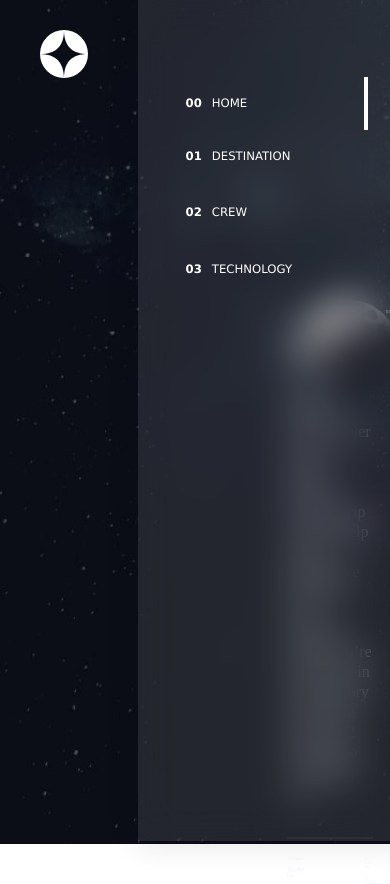
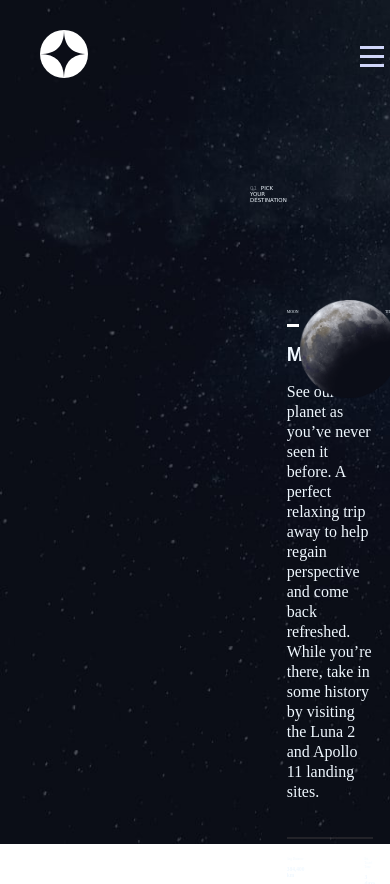
Before and after one commit to Kellsonphilips/space-tourism, a React (Create React App) app: page /destination in a window 390 px wide. Shown: the top 884 px of the page. Built offline with nearby package versions, Linux system fonts and the light colour scheme.

Commit message:
fix mobile navigation bar

```diff
--- a/src/components/nav-component/navbar.styles.scss
+++ b/src/components/nav-component/navbar.styles.scss
@@ -45,22 +45,21 @@
     display: flex;
     height: 100vh;
     width: 70vw;
-    bottom: 5.3rem;
+    bottom: 6rem;
     align-items: center;
     justify-content: flex-start;
     flex-direction: column;
-    width: 100%;
     text-align: left;
-    margin-left: 25vw;
+    margin-left: 30vw;
     align-items:flex-start;
-    padding: 5rem 7rem 0 3rem;
+    padding: 8rem 7rem 0 3rem;
     background: rgba(255, 255, 255, 0.1);
     box-shadow: 0 4px 30px rgba(0, 0, 0, 0.1);
     backdrop-filter: blur(18.8px);
     -webkit-backdrop-filter: blur(12.8px);
     opacity: 1;
     border-bottom: none;
-    border-right: 4px solid rgba(255, 255, 255, 0.5);
+    // border-right: 4px solid rgba(255, 255, 255, 0.5);
 
 
     .nav-link {
@@ -80,8 +79,8 @@
 
     .active {
       border-bottom: none;
-      border-right: 4px solid rgba(255, 255, 255, 1);
-      padding-right: 30vw;
+      // border-right: 4px solid rgba(255, 255, 255, 1);
+      // padding-right: 30vw;
     }
   }
 }
--- a/src/routes/navigation/navigation.component.jsx
+++ b/src/routes/navigation/navigation.component.jsx
@@ -36,21 +36,19 @@ const Navigation = () => {
           <Logo />
         </Link>
         <div className="hor-line"></div>
-        {screenWidth <= 767 && (
+        {screenWidth > 767 && (
           <NavBar handleNavClick={handleNavClick} navText={navText} />
         )}
         <div className="hamburger-menu " onClick={toggleHamburgerNavBar}>
           {isNavBarOpen ? (
             <Fragment>
-              <CloseHamburger />
+              <CloseHamburger className="icon" />
               {screenWidth < 767 && (
                 <NavBar handleNavClick={handleNavClick} navText={navText} />
               )}
             </Fragment>
           ) : (
-            <div className="icon">
-              <Hanburger />
-            </div>
+            <Hanburger className="icon" />
           )}
         </div>
       </div>
--- a/src/routes/navigation/navigation.styles.scss
+++ b/src/routes/navigation/navigation.styles.scss
@@ -32,19 +32,29 @@
 
 @media screen and (max-width: 767px) {
 
+  .navigation-container {
+
+
     .hor-line {
       display: none;
     }
 
     .hamburger-menu {
-    display: block;
+      display:grid;
       position: absolute;
+      width: 0;
+      height: 0;
       top: 1rem;
-    left: 25rem;
       z-index: 5;
 
       .icon {
+        width: 8vw;
+        height: 8vw;
+        left: 20rem;
+        position: relative;
         cursor: pointer;
+        z-index: 5;
       }
     }
   }
+}
```
Lines whose indentation alone changed are shown as unchanged.
